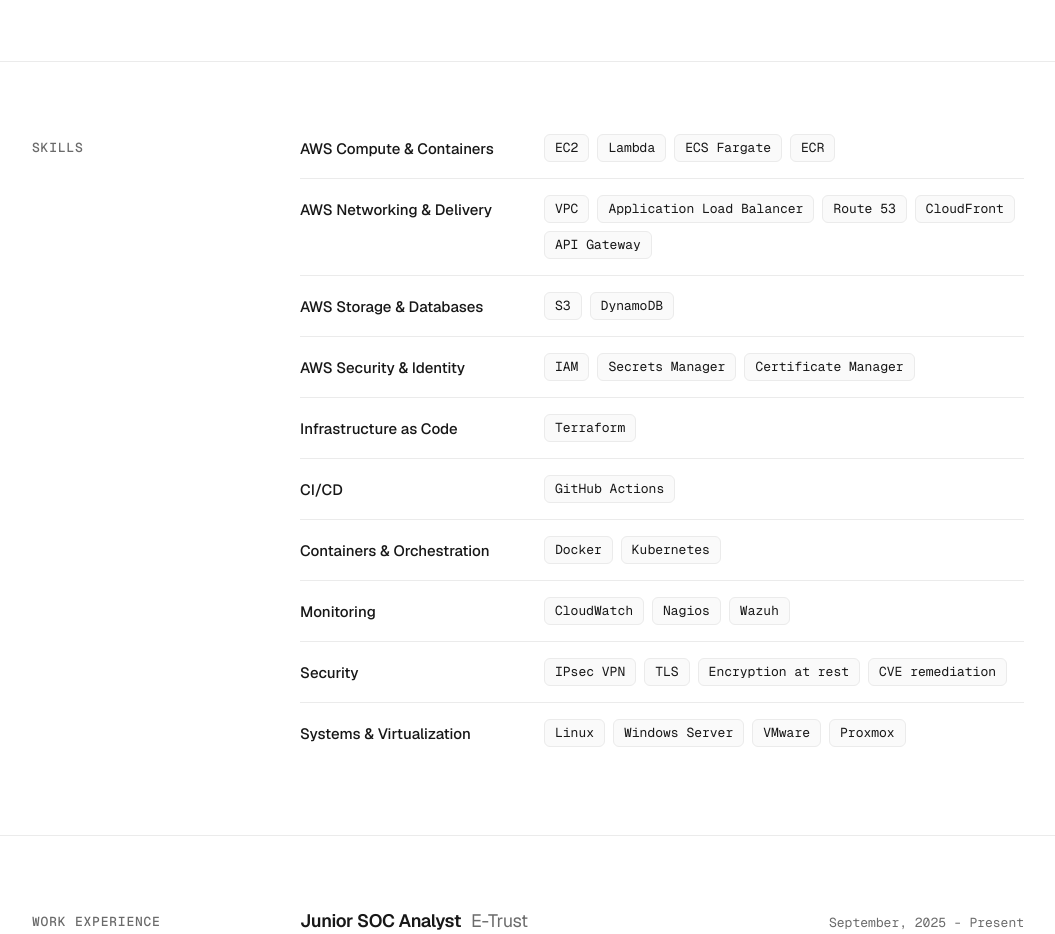
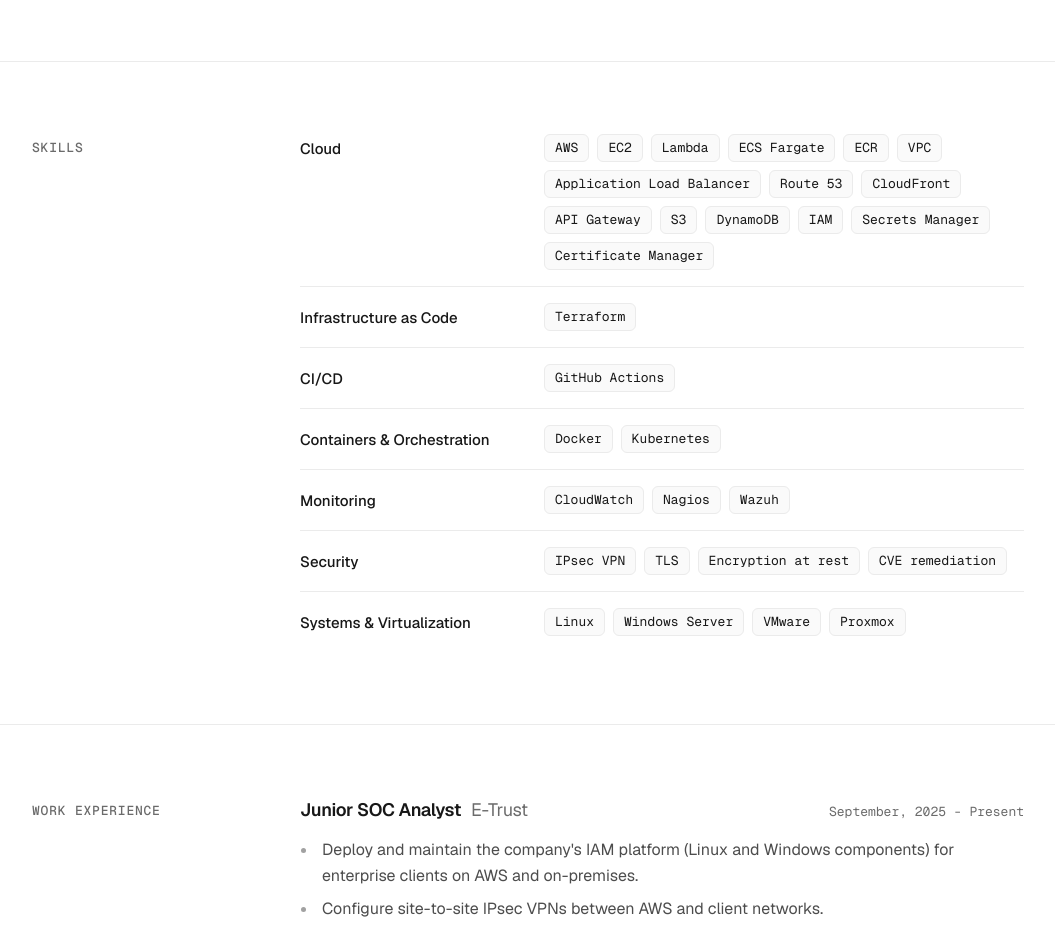
Before and after one commit to pedrohbortolini/cloud-resume-site, a plain HTML site: page site/index.html in a window 1280 px wide. Shown: the part 900-1834 px from the top of the page, without its empty margins (112-1167 px from the left). Drawn offline with nearby package versions, Linux system fonts and the light colour scheme.

Commit message:
content: single cloud row in skills

```diff
--- a/site/index.html
+++ b/site/index.html
@@ -81,10 +81,7 @@
           <h2 class="label" id="skills-title">Skills</h2>
           <!-- Grouped list instead of percentage bars: self-rated percentages carry no real information. -->
           <dl class="skills" translate="no">
-            <div><dt>AWS Compute &amp; Containers</dt><dd><span class="chip">EC2</span><span class="chip">Lambda</span><span class="chip">ECS Fargate</span><span class="chip">ECR</span></dd></div>
-            <div><dt>AWS Networking &amp; Delivery</dt><dd><span class="chip">VPC</span><span class="chip">Application Load Balancer</span><span class="chip">Route 53</span><span class="chip">CloudFront</span><span class="chip">API Gateway</span></dd></div>
-            <div><dt>AWS Storage &amp; Databases</dt><dd><span class="chip">S3</span><span class="chip">DynamoDB</span></dd></div>
-            <div><dt>AWS Security &amp; Identity</dt><dd><span class="chip">IAM</span><span class="chip">Secrets Manager</span><span class="chip">Certificate Manager</span></dd></div>
+            <div><dt>Cloud</dt><dd><span class="chip">AWS</span><span class="chip">EC2</span><span class="chip">Lambda</span><span class="chip">ECS Fargate</span><span class="chip">ECR</span><span class="chip">VPC</span><span class="chip">Application Load Balancer</span><span class="chip">Route 53</span><span class="chip">CloudFront</span><span class="chip">API Gateway</span><span class="chip">S3</span><span class="chip">DynamoDB</span><span class="chip">IAM</span><span class="chip">Secrets Manager</span><span class="chip">Certificate Manager</span></dd></div>
             <div><dt>Infrastructure as Code</dt><dd><span class="chip">Terraform</span></dd></div>
             <div><dt>CI/CD</dt><dd><span class="chip">GitHub Actions</span></dd></div>
             <div><dt>Containers &amp; Orchestration</dt><dd><span class="chip">Docker</span><span class="chip">Kubernetes</span></dd></div>
```
